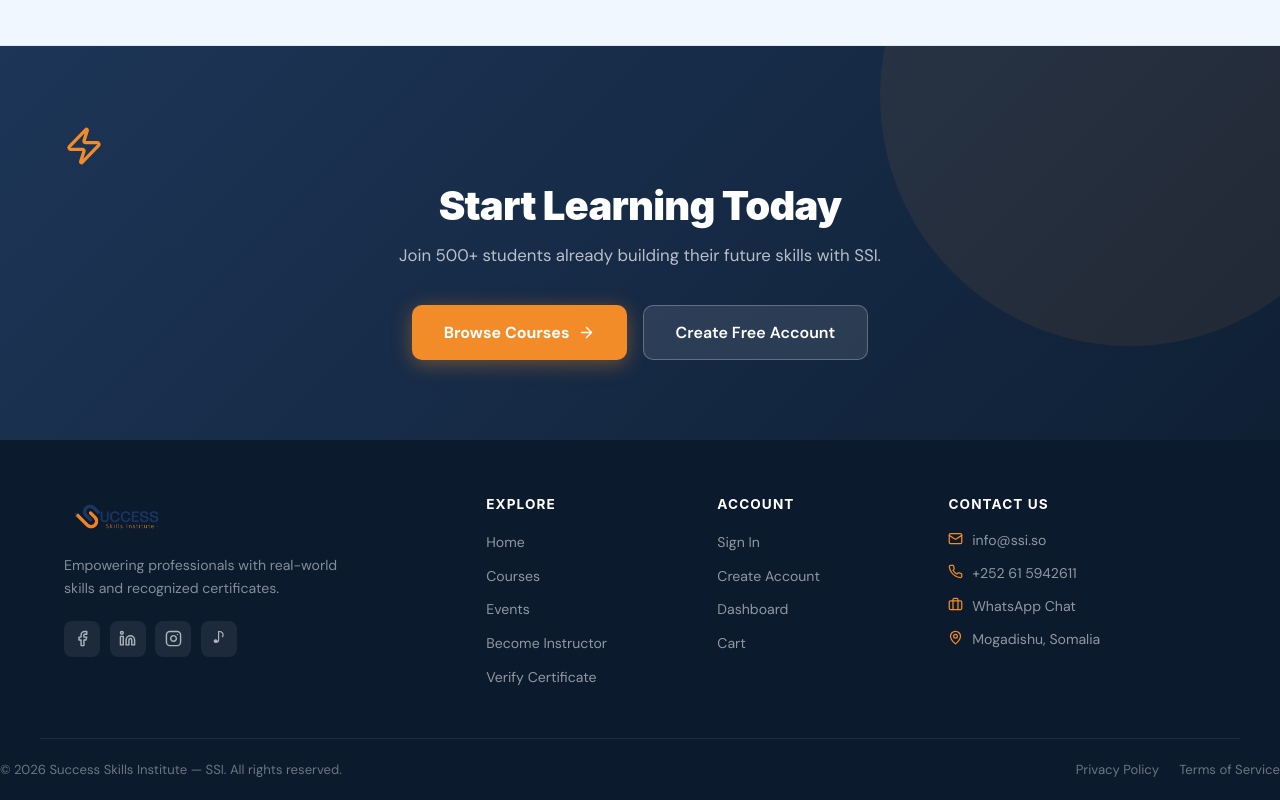
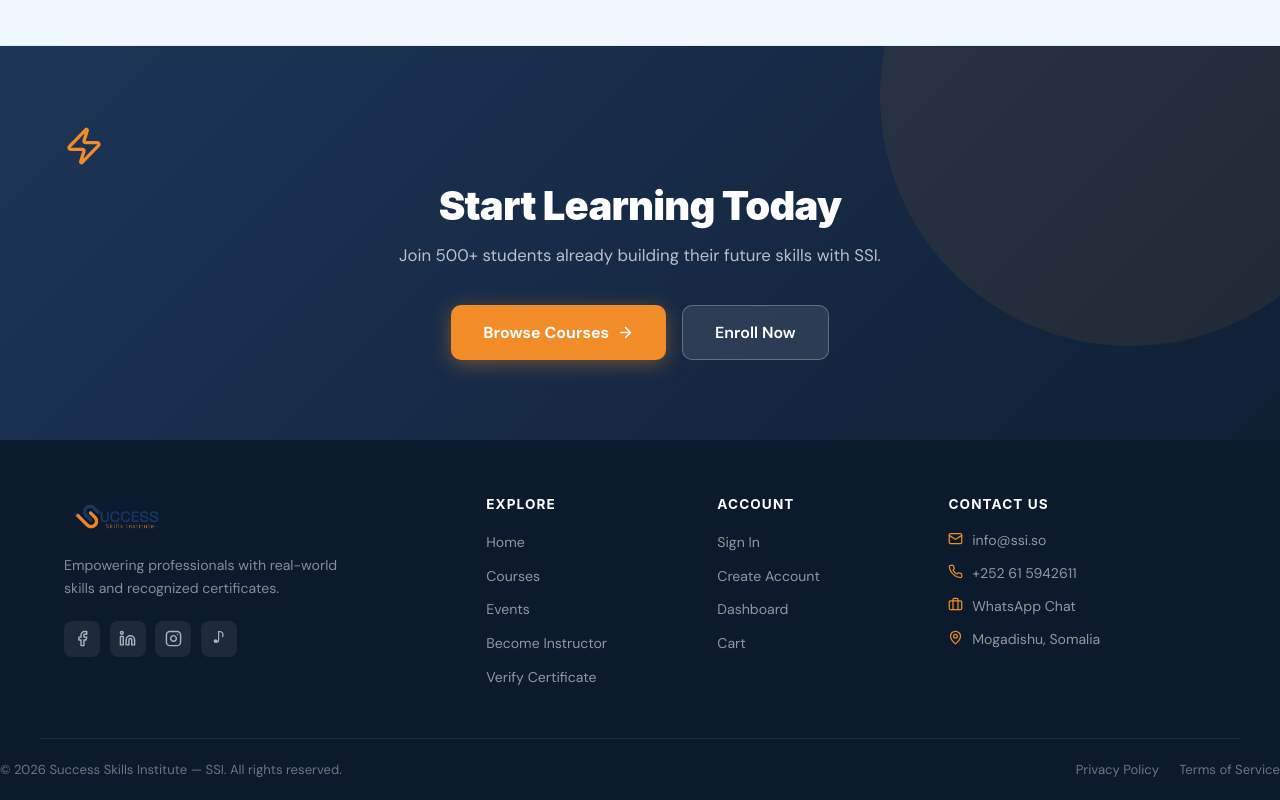
Before and after one commit to asho-abdi/ssi, a React (Vite) app: page / in a window 1280 px wide. Shown: the part 3313-4113 px from the top of the page. Built offline with nearby package versions, Linux system fonts and the light colour scheme; no server answers.

Commit message:
made some changes

```diff
--- a/src/pages/Home.jsx
+++ b/src/pages/Home.jsx
@@ -580,7 +580,7 @@ export function Home() {
               Browse Courses <ArrowRight size={17} />
             </a>
             <Link to="/register" className="lp-btn-cta-ghost">
-              Create Free Account
+              Enroll Now
             </Link>
           </div>
         </div>
```
